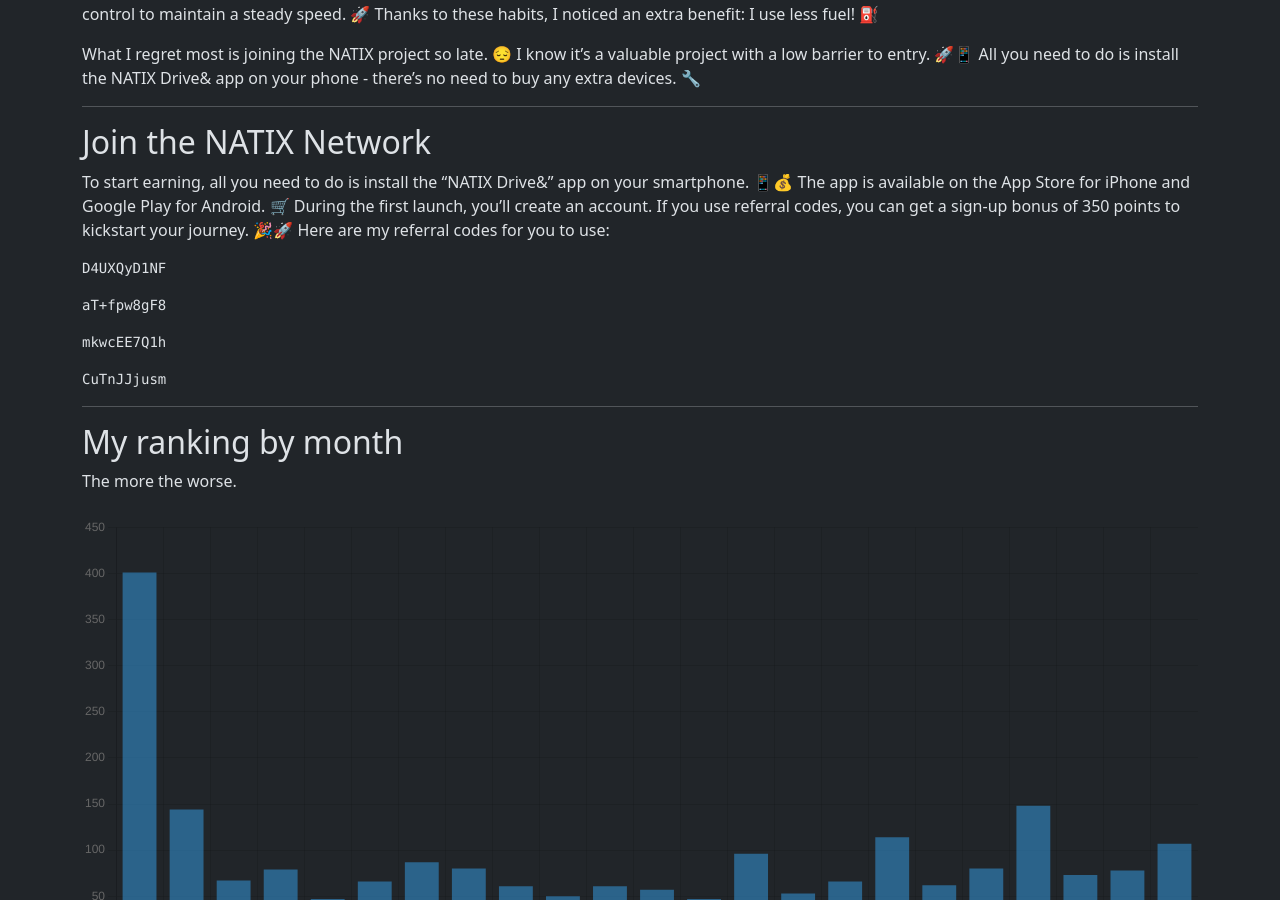
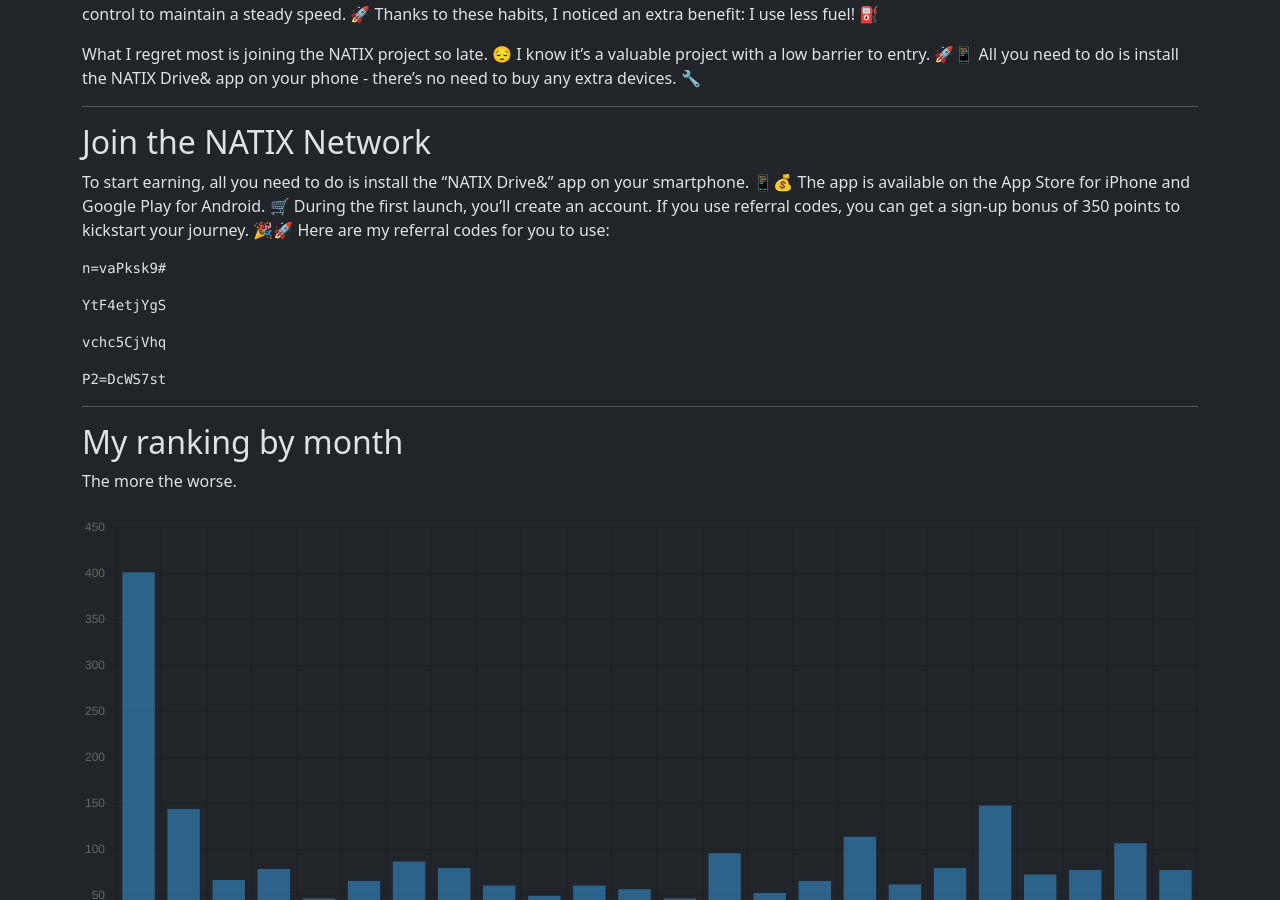
Before and after one commit to torrocus/natix, a Jekyll site: the page built from index.md, in a window 1280 px wide and 900 px high, scrolled down 2352 px. Built offline with Jekyll 4.4.1, drawn with Linux system fonts in a browser that asks for light colours; comment, search, counter and statistics services are not loaded.

Commit message:
Update NATIX index

````diff
--- a/index.md
+++ b/index.md
@@ -136,19 +136,19 @@ If you use referral codes, you can get a sign-up bonus of 350 points to kickstar
 Here are my referral codes for you to use:
 <!-- NATIX-REFERRAL-CODES-LIST:START -->
 ```
-D4UXQyD1NF
+n=vaPksk9#
 ```
 
 ```
-aT+fpw8gF8
+YtF4etjYgS
 ```
 
 ```
-mkwcEE7Q1h
+vchc5CjVhq
 ```
 
 ```
-CuTnJJjusm
+P2=DcWS7st
 ```
 <!-- NATIX-REFERRAL-CODES-LIST:END -->
 <!--
````
Also changed, not shown: other parts of index.md (+2 -2 lines).
